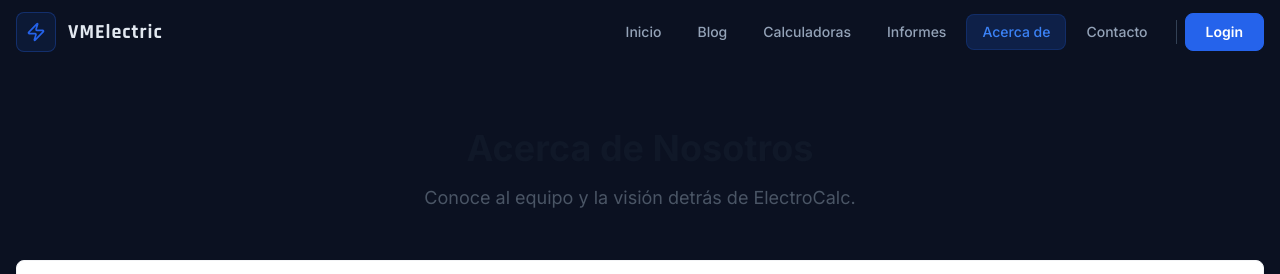
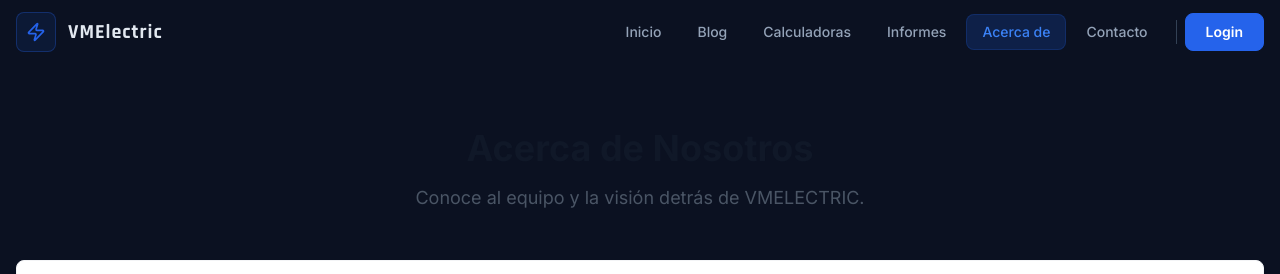
Before and after one commit to Chetti666/electro, a Next.js app: page /about in a window 1280 px wide. Shown: the top 274 px of the page. Built offline with nearby package versions, Linux system fonts and the light colour scheme; no server answers; the database is empty; what @midudev/tailwind-animations would draw is missing.

Commit message:
correccion about

```diff
--- a/src/app/about/page.tsx
+++ b/src/app/about/page.tsx
@@ -87,7 +87,7 @@ export default function AboutUsPage() {
                 >
                     <h1 className="text-3xl md:text-4xl font-bold text-gray-900 dark:text-white mb-4">Acerca de Nosotros</h1>
                     <p className="text-lg text-gray-600 dark:text-gray-400 max-w-2xl mx-auto">
-                        Conoce al equipo y la visión detrás de ElectroCalc.
+                        Conoce al equipo y la visión detrás de VMELECTRIC.
                     </p>
                 </motion.div>
 
```
